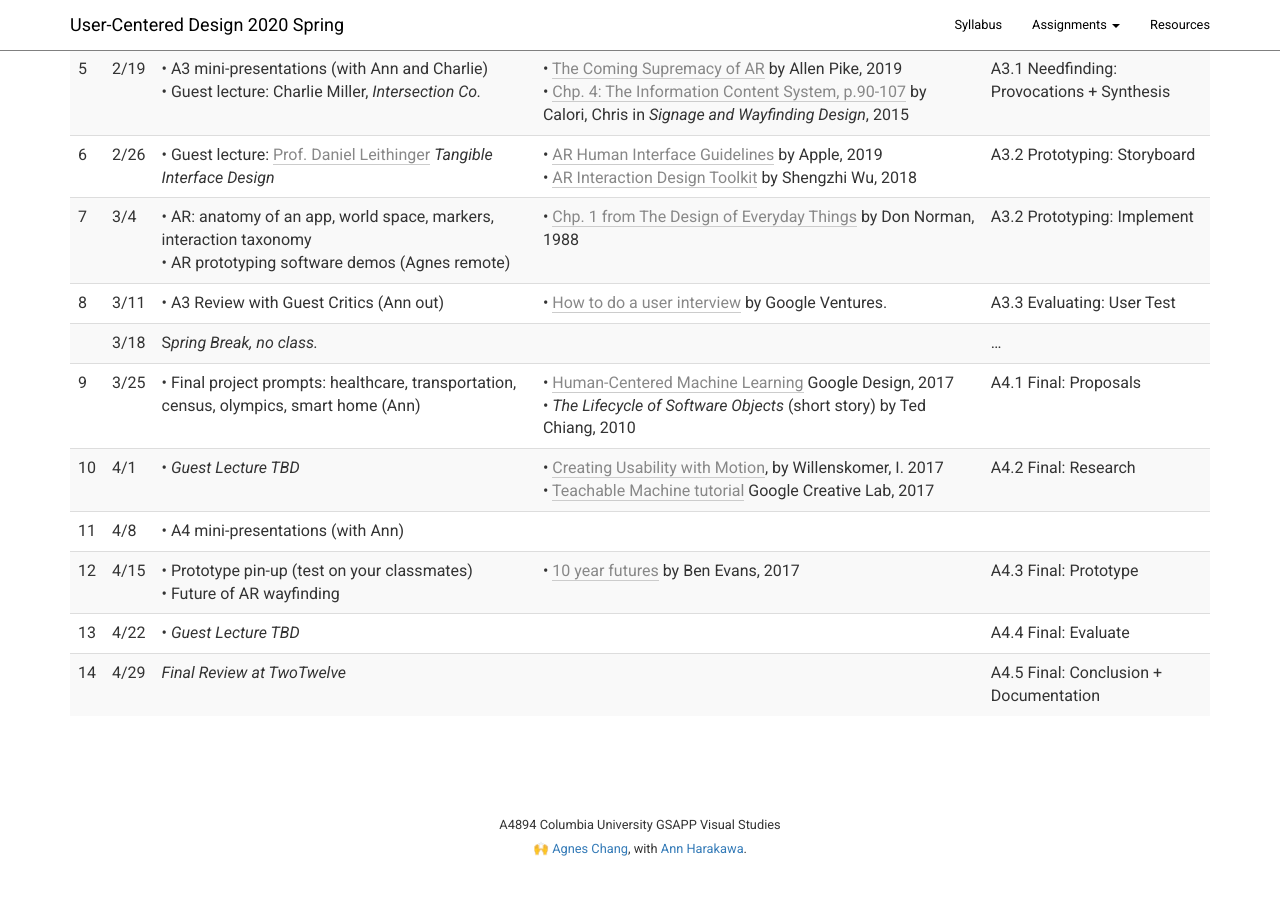
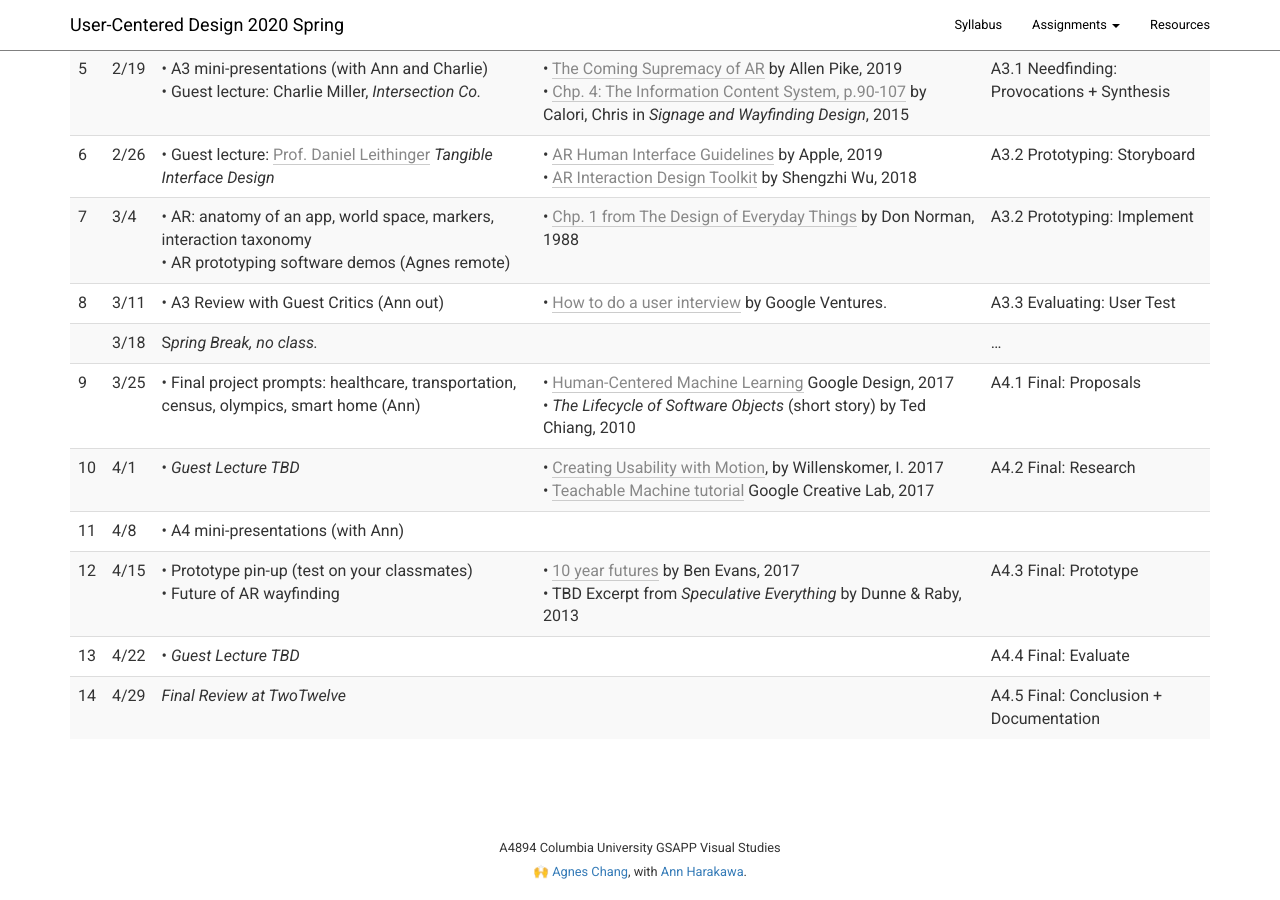
Before and after one commit to columbiaspatialinfo/columbiaspatialinfo.github.io, a Jekyll site: the page built from index.md, in a window 1280 px wide and 900 px high, scrolled down 1044 px. Built offline with Jekyll 4.4.1, drawn with Linux system fonts in a browser that asks for light colours; our own code applies the rules of GitHub Pages for plain Markdown files; before the commit the page ends 1921 px from its top, so only the background shows below that.

Commit message:
Update index.md

```diff
--- a/index.md
+++ b/index.md
@@ -38,6 +38,6 @@ _Subject to change as semester progresses._
 | 9        | 3/25     | • Final project prompts: healthcare, transportation, census, olympics, smart home (Ann)                | • [Human-Centered Machine Learning](https://medium.com/google-design/human-centered-machine-learning-a770d10562cd) Google Design, 2017<br>• _The Lifecycle of Software Objects_ (short story) by Ted Chiang, 2010                                                                                                                                        | A4.1 Final: Proposals                                  |
 | 10       | 4/1      | • *Guest Lecture TBD*                                                                                  | • [Creating Usability with Motion](https://medium.com/ux-in-motion/creating-usability-with-motion-the-ux-in-motion-manifesto-a87a4584ddc), by Willenskomer, I. 2017<br>• [Teachable Machine tutorial](https://teachablemachine.withgoogle.com/) Google Creative Lab, 2017                                                                                                             | A4.2 Final: Research                                   |
 | 11       | 4/8      | • A4 mini-presentations (with Ann)                                                                     |                                                                                                                                                                                                                                                                                 |                                                        |
-| 12       | 4/15     | • Prototype pin-up (test on your classmates)<br>• Future of AR wayfinding                              | • [10 year futures](https://www.ben-evans.com/benedictevans/2017/11/29/presentation-ten-year-futures) by Ben Evans, 2017                                                                                                                                                        | A4.3 Final: Prototype                                  |
+| 12       | 4/15     | • Prototype pin-up (test on your classmates)<br>• Future of AR wayfinding                              | • [10 year futures](https://www.ben-evans.com/benedictevans/2017/11/29/presentation-ten-year-futures) by Ben Evans, 2017<br>• TBD Excerpt from _Speculative Everything_ by Dunne & Raby, 2013                                                                                                                                                        | A4.3 Final: Prototype                                  |
 | 13       | 4/22     | • *Guest Lecture TBD*                                                                                  |                                                                                                                                                                                                                                                                                 | A4.4 Final: Evaluate                                   |
 | 14       | 4/29     | *Final Review at TwoTwelve*                                                                      |                                                                                                                                                                                                                                                                                 | A4.5 Final: Conclusion + Documentation                 |
```
